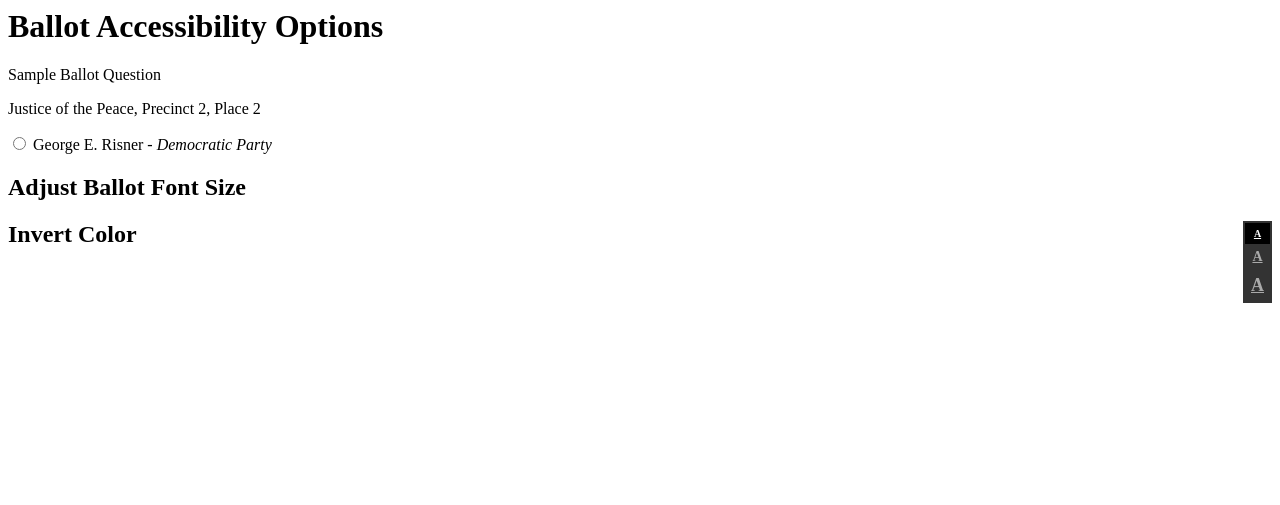
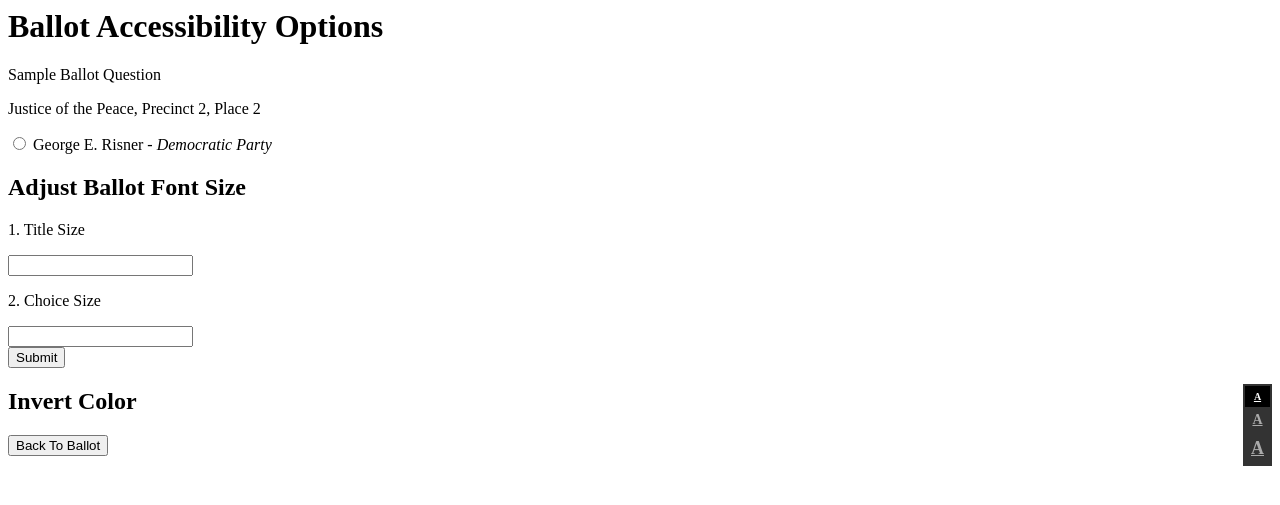
Before and after one commit to jdcheng/lvvs, a Django app: page /polls/options/ in a window 1280 px wide. Shown: the top 505 px of the page. Run offline with Django 3.2, Linux system fonts and the light colour scheme; some libraries are stand-ins or nearby versions.

Commit message:
trying to add form classes to change text size for all questions... not very successful

```diff
--- a/polls/templates/polls/options.html
+++ b/polls/templates/polls/options.html
@@ -52,6 +52,14 @@
 		<p> Justice of the Peace, Precinct 2, Place 2</p>
 	      <input type="radio" /> George E. Risner - <i>Democratic Party</i></input>
 	<h2> Adjust Ballot Font Size</h2>
+		<form action="{% url 'polls:submit_survey' %}" method="post">
+		{% csrf_token %}
+		 <p>1. Title Size</p>
+		<input type="number" name="title"><br />
+		<p>2. Choice Size</p>
+		<input type="number" name="choice"><br />
+		<input type="submit" value="Submit" />
+		</form>
 	  <div id="controls">
     <a href="#" id="small" class="selected">A</a>
     <a href="#" id="medium">A</a>
@@ -60,5 +68,11 @@
 
 	<h2> Invert Color</h2>
 
+	<form action="{% url 'polls:toballot'%}" method="post">
+    {% csrf_token %}
+  <input type="submit" id="ballot" value="Back To Ballot" />
+  </form>
+
+
 </body>
 </html>
--- a/polls/urls.py
+++ b/polls/urls.py
@@ -5,11 +5,16 @@ from polls import views
 urlpatterns = patterns('',
     url(r'^$', views.IndexView.as_view(), name='index'),
     url(r'^(?P<pk>\d+)/$', views.DetailView.as_view(), name='detail'),
+    url(r'^survey/$', views.toballot, name='toballot'),
     url(r'^(?P<pk>\d+)/results/$', views.ResultsView.as_view(), name='results'),
     url(r'^(?P<question_id>\d+)/vote/$', views.vote, name='vote'),
     url(r'^(?P<question_id>\d+)/forward/$', views.forward, name='forward'),
     url(r'^(?P<question_id>\d+)/back/$', views.back, name='back'),
     url(r'^survey/$', views.survey, name='survey'),
     url(r'^survey/submit/$', views.submit_survey, name='submit_survey'),
-    url(r'^options/$', views.options, name='options'),
+    url(r'^options/$', views.options_base, name='options'),
+    url(r'^options/submit/$', views.submit_options, name='submit_options'),
+    url(r'^(?P<question_id>\d+)/options/$', views.options, name='options'),
+    url(r'^sizeform/$', views.get_title_size, name='get_title_size'),
+
 )
--- a/polls/views.py
+++ b/polls/views.py
@@ -1,5 +1,6 @@
 import csv
 import time
+from django import forms
 from django.shortcuts import get_object_or_404, render
 from django.http import HttpResponseRedirect, HttpResponse
 from django.core.urlresolvers import reverse
@@ -21,11 +22,13 @@ class DetailView(generic.DetailView):
     model = Question
     template_name = 'polls/detail.html'
 
+class SizeForm(forms.Form):
+    title_size = forms.CharField(label='Size of title', max_length = 100)
+    choice_size = forms.CharField(label='Size of choices', max_length = 100)
 
 class ResultsView(generic.DetailView):
     model = Question
     template_name = 'polls/results.html'
-
 
 def survey(request):
     return render(request, 'polls/survey.html')
@@ -39,6 +42,8 @@ def vote(request, question_id):
         return render(request, 'polls/detail.html', {
             'question': p,
             'error_message': "You didn't select a choice.",
+            "titleSize": 40,
+            "choiceSize": 30,
         })
     else:
         selected_choice.votes += 1
@@ -56,8 +61,28 @@ def back(request, question_id):
     p = get_object_or_404(Question, pk=question_id)
     return HttpResponseRedirect(reverse('polls:detail', args=(p.id-1,)))
 
-def options(request):
+def get_title_size(request):
+    if request.method == 'POST':
+        form = SizeForm(request.POST)
+        if form.is_valid():
+            title_size = form.cleaned_data['title_size']
+            choice_size = form.cleaned_data['choice_size']
+            return render(request, 'polls/options.html')
+    else:
+        form = SizeForm()
+    return render(request, 'sizeform.html', {'form': form})
+
+def toballot(request):
+    return render(request, 'polls/survey.html')
+
+def options(request, question_id):
     return render(request, 'polls/options.html')
+
+def options_base(request):
+    return render(request, 'polls/options.html')
+
+def submit_options(request):
+    return render(request, 'polls/thanks.html')
 
 def submit_survey(request):
     filename = 'survey' + '_' + time.strftime("%d_%m_%Y") + '_' + time.strftime("%H%M%S") + '.csv'
--- /dev/null
+++ b/survey_21_11_2014_220633.csv
@@ -0,0 +1,2 @@
+Spam,Spam,Spam,Spam,Spam,Baked Beans
+Spam,Lovely Spam,Wonderful Spam
--- /dev/null
+++ b/survey_21_11_2014_233115.csv
@@ -0,0 +1,2 @@
+Spam,Spam,Spam,Spam,Spam,Baked Beans
+Spam,Lovely Spam,Wonderful Spam
--- /dev/null
+++ b/survey_22_11_2014_003634.csv
@@ -0,0 +1,2 @@
+Spam,Spam,Spam,Spam,Spam,Baked Beans
+Spam,Lovely Spam,Wonderful Spam
--- /dev/null
+++ b/survey_22_11_2014_004344.csv
@@ -0,0 +1,2 @@
+Spam,Spam,Spam,Spam,Spam,Baked Beans
+Spam,Lovely Spam,Wonderful Spam
--- /dev/null
+++ b/survey_22_11_2014_004359.csv
@@ -0,0 +1,2 @@
+Spam,Spam,Spam,Spam,Spam,Baked Beans
+Spam,Lovely Spam,Wonderful Spam
--- /dev/null
+++ b/survey_22_11_2014_004432.csv
@@ -0,0 +1,2 @@
+Spam,Spam,Spam,Spam,Spam,Baked Beans
+Spam,Lovely Spam,Wonderful Spam
--- /dev/null
+++ b/survey_22_11_2014_004620.csv
@@ -0,0 +1,2 @@
+Spam,Spam,Spam,Spam,Spam,Baked Beans
+Spam,Lovely Spam,Wonderful Spam
--- /dev/null
+++ b/survey_22_11_2014_004953.csv
@@ -0,0 +1,2 @@
+Spam,Spam,Spam,Spam,Spam,Baked Beans
+Spam,Lovely Spam,Wonderful Spam
--- /dev/null
+++ b/survey_22_11_2014_010343.csv
@@ -0,0 +1,2 @@
+Spam,Spam,Spam,Spam,Spam,Baked Beans
+Spam,Lovely Spam,Wonderful Spam
--- /dev/null
+++ b/survey_22_11_2014_010421.csv
@@ -0,0 +1,2 @@
+Spam,Spam,Spam,Spam,Spam,Baked Beans
+Spam,Lovely Spam,Wonderful Spam
--- /dev/null
+++ b/survey_22_11_2014_012220.csv
@@ -0,0 +1,2 @@
+Spam,Spam,Spam,Spam,Spam,Baked Beans
+Spam,Lovely Spam,Wonderful Spam
```
Also changed, not shown: polls/templates/polls/detail.html (+6 -2 lines), polls/templates/sizeform.html (added, +7 -0 lines), polls/models.py (line endings or trailing spaces).
